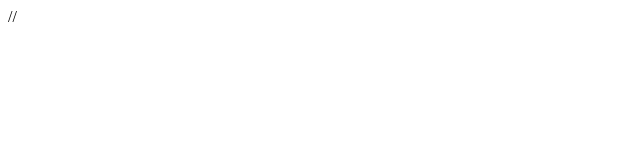
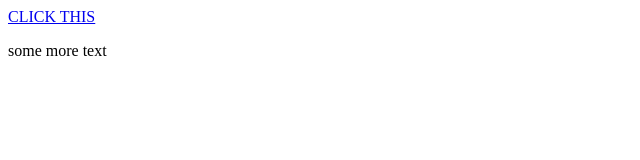
Before and after one commit to paanomo/AdventureGame, a plain HTML site: page index.html in a window 1280 px wide. Shown: the whole page, without its empty margins (0-640 px from the left). Drawn offline with Linux system fonts and the light colour scheme.

Commit message:
oops forgot to add index.html changes

```diff
--- a/index.html
+++ b/index.html
@@ -4,6 +4,7 @@
         <title>WEBSITE</title>
     </head>
     <body>
-        //
+        <a href="other_page.html">CLICK THIS</a>
+        <p>some more text</p>
     </body>
 </html>
```
